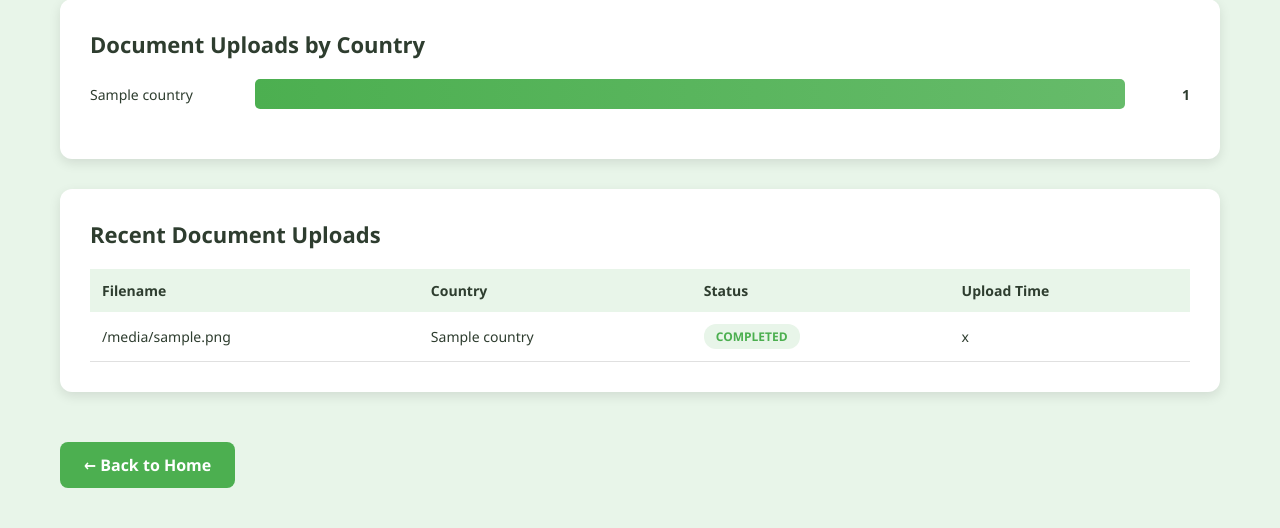
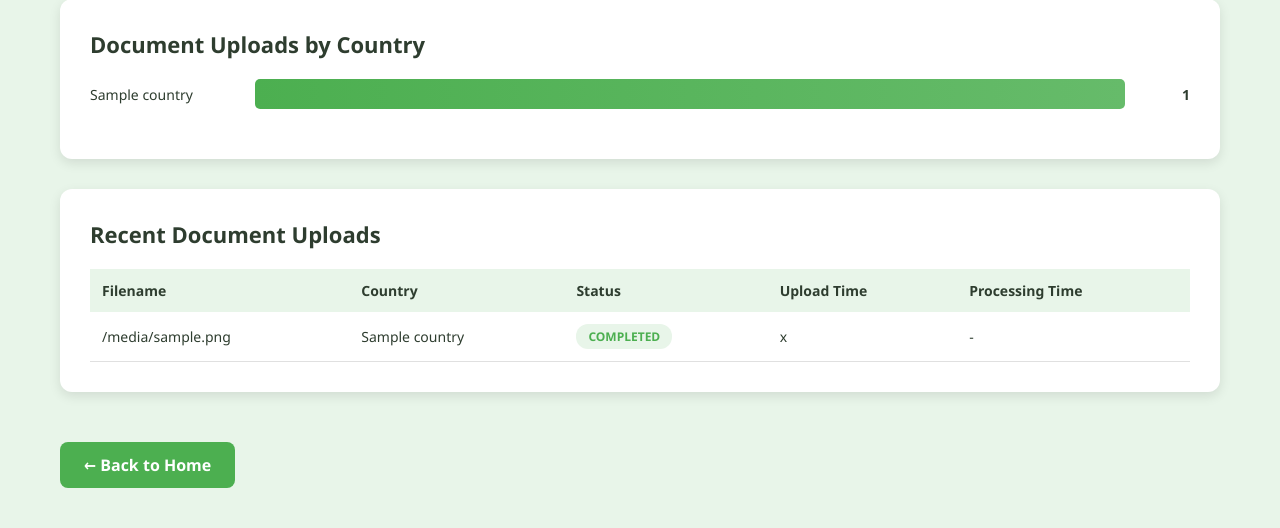
Before and after one commit to xnotebookin-dev/XNoteBook, a Flask app: template templates/analytics.html in a window 1280 px wide. Shown: the part 802-1330 px from the top of the page. Run offline with Flask 3, Linux system fonts and the light colour scheme; the template is opened without the code that fills it: most values are stand-ins (such as "Sample title", 1, 10 or a date in 2020); some libraries are stand-ins or nearby versions.

Commit message:
Analytics Fix

```diff
--- a/templates/analytics.html
+++ b/templates/analytics.html
@@ -364,10 +364,11 @@
                             <th>Country</th>
                             <th>Status</th>
                             <th>Upload Time</th>
+                            <th>Processing Time</th>
                         </tr>
                     </thead>
                     <tbody>
-                        {% for filename, status, country, timestamp in data.recent_uploads %}
+                        {% for filename, status, country, timestamp, proc_time in data.recent_uploads %}
                         <tr>
                             <td>{{ filename }}</td>
                             <td>{{ country }}</td>
@@ -377,6 +378,13 @@
                                 </span>
                             </td>
                             <td>{{ timestamp }}</td>
+                            <td>
+                                {% if proc_time %}
+                                    {{ "%.1f"|format(proc_time) }}s
+                                {% else %}
+                                    -
+                                {% endif %}
+                            </td>
                         </tr>
                         {% endfor %}
                     </tbody>
```
